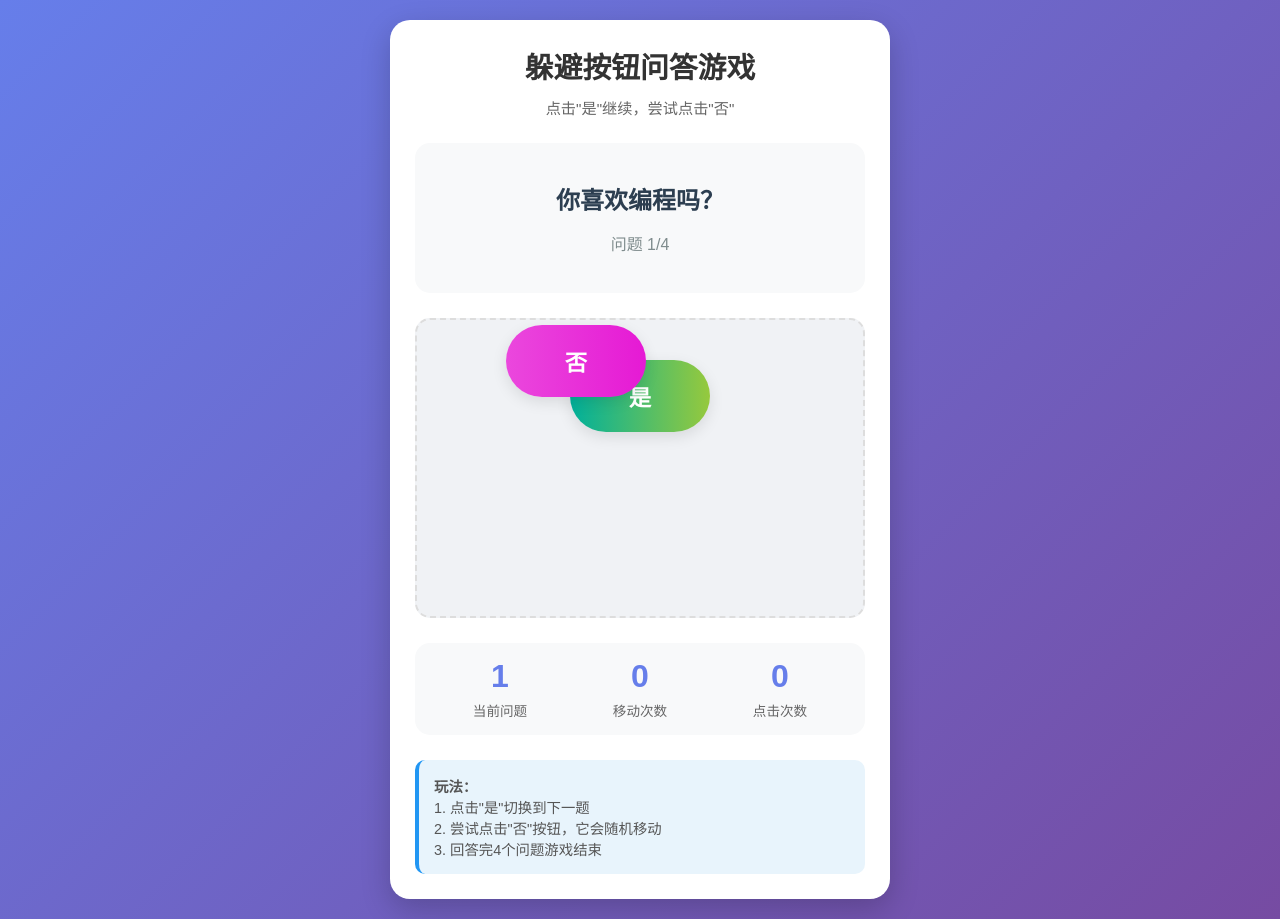
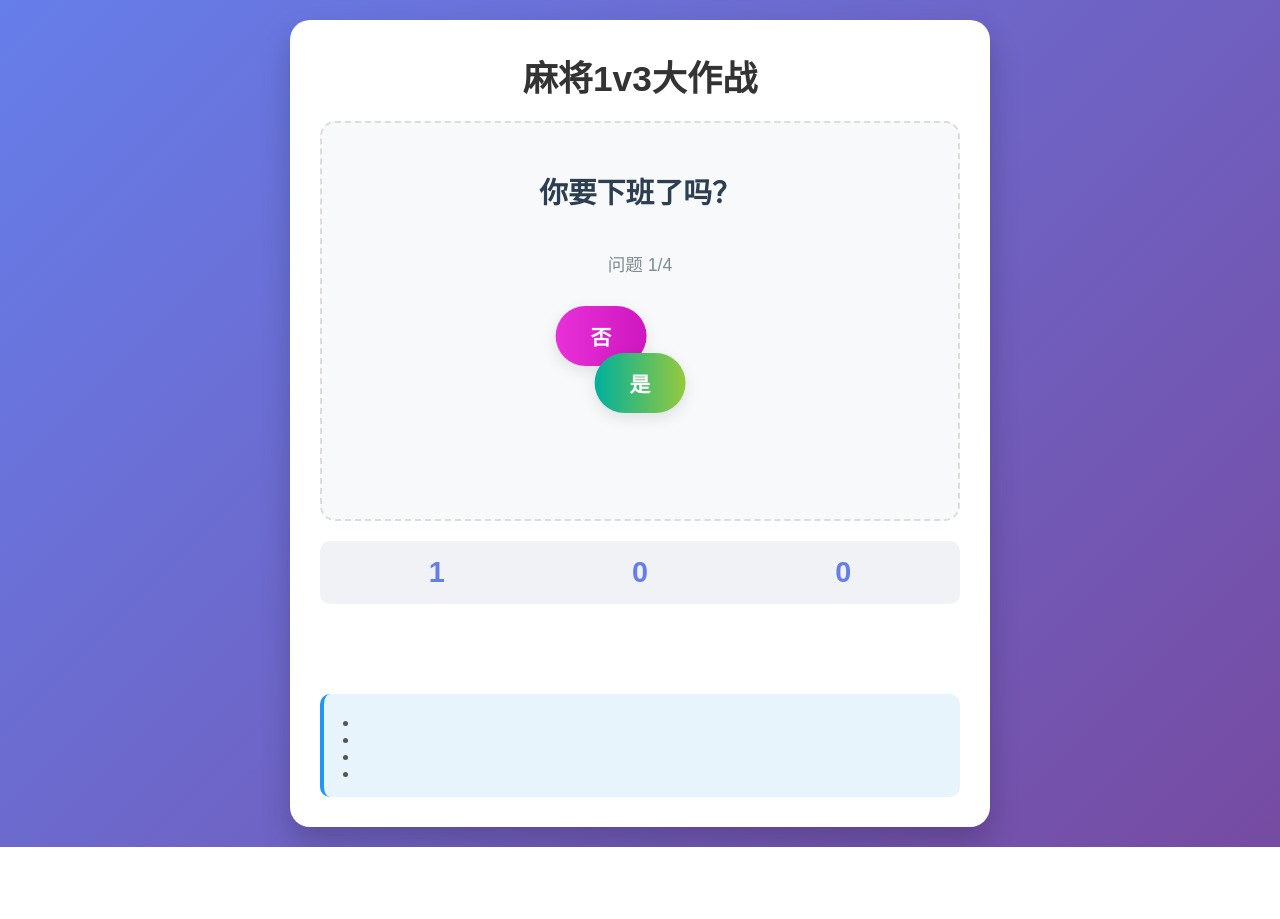
Before and after one commit to xiaomei981011-cloud/button-game, a plain HTML site: page index.html in a window 1280 px wide. After the commit the page ends 847 px from the top, so only its background shows below. Drawn offline with Linux system fonts and the light colour scheme.

Commit message:
Update index.html

```diff
--- a/index.html
+++ b/index.html
@@ -2,362 +2,441 @@
 <html lang="zh">
 <head>
     <meta charset="UTF-8">
-    <meta name="viewport" content="width=device-width, initial-scale=1.0, maximum-scale=1.0, user-scalable=no">
-    <meta name="apple-mobile-web-app-capable" content="yes">
-    <meta name="apple-mobile-web-app-status-bar-style" content="black-translucent">
-    <title>躲避按钮问答游戏</title>
-    <link rel="manifest" href="manifest.json">
+    <meta name="viewport" content="width=device-width, initial-scale=1.0">
+    <title>麻将1v3大作战</title>
     <style>
         * {
             margin: 0;
             padding: 0;
             box-sizing: border-box;
-            -webkit-tap-highlight-color: transparent;
             font-family: 'Arial', sans-serif;
         }
 
         body {
-            background: linear-gradient(135deg, #667eea 0%, #764ba2 100%);
-            min-height: 100vh;
-            padding: 20px;
             display: flex;
             justify-content: center;
             align-items: center;
-            touch-action: manipulation;
+            min-height: 100vh;
+            background: linear-gradient(135deg, #667eea 0%, #764ba2 100%);
+            padding: 20px;
         }
 
         .container {
-            background: white;
+            background-color: white;
             border-radius: 20px;
-            padding: 25px;
-            width: 100%;
-            max-width: 500px;
-            box-shadow: 0 10px 30px rgba(0,0,0,0.2);
+            box-shadow: 0 15px 30px rgba(0, 0, 0, 0.2);
+            padding: 30px;
+            width: 90%;
+            max-width: 700px;
+            text-align: center;
+            position: relative;
+        }
+
+        .header {
+            margin-bottom: 20px;
         }
 
         h1 {
             color: #333;
-            font-size: 1.8rem;
-            margin-bottom: 10px;
-            text-align: center;
+            margin-bottom: 5px;
+            font-size: 2.2rem;
         }
 
         .subtitle {
             color: #666;
-            text-align: center;
-            margin-bottom: 25px;
-            font-size: 0.95rem;
-        }
-
-        .question-box {
-            background: #f8f9fa;
-            border-radius: 15px;
-            padding: 25px;
-            margin: 25px 0;
-            min-height: 150px;
-            display: flex;
-            flex-direction: column;
-            justify-content: center;
-            align-items: center;
-        }
-
-        .question {
-            font-size: 1.5rem;
-            color: #2c3e50;
-            text-align: center;
-            margin-bottom: 15px;
-            font-weight: bold;
-        }
-
-        .question-counter {
-            color: #7f8c8d;
             font-size: 1rem;
         }
 
         .game-area {
             position: relative;
-            height: 300px;
-            background: #f0f2f5;
+            height: 400px;
+            background-color: #f8f9fa;
             border-radius: 15px;
-            margin: 25px 0;
+            margin: 20px 0;
+            border: 2px dashed #ddd;
             overflow: hidden;
-            border: 2px dashed #ddd;
+        }
+
+        .question-container {
+            padding: 25px;
+            height: 180px;
+            display: flex;
+            flex-direction: column;
+            justify-content: center;
+        }
+
+        .question {
+            font-size: 1.8rem;
+            color: #2c3e50;
+            font-weight: bold;
+            margin-bottom: 10px;
+            min-height: 80px;
+            display: flex;
+            align-items: center;
+            justify-content: center;
+        }
+
+        .question-number {
+            color: #7f8c8d;
+            font-size: 1.1rem;
+            margin-top: 10px;
+        }
+
+        .buttons-area {
+            position: relative;
+            height: 200px;
+            width: 100%;
         }
 
         .btn {
             position: absolute;
-            padding: 20px 35px;
-            font-size: 1.4rem;
+            padding: 15px 35px;
+            font-size: 1.3rem;
             border: none;
             border-radius: 50px;
+            cursor: pointer;
             font-weight: bold;
-            box-shadow: 0 5px 15px rgba(0,0,0,0.1);
-            transition: all 0.2s;
-            min-width: 140px;
-            text-align: center;
-            cursor: pointer;
-            z-index: 10;
-        }
-
-        .btn:active {
-            transform: scale(0.95);
+            box-shadow: 0 5px 15px rgba(0, 0, 0, 0.1);
+            transition: all 0.2s ease;
         }
 
         #yes-btn {
             background: linear-gradient(to right, #00b09b, #96c93d);
             color: white;
-            top: 40px;
             left: 50%;
             transform: translateX(-50%);
+            top: 50px;
+            z-index: 10;
         }
 
         #no-btn {
             background: linear-gradient(to right, #ff416c, #ff4b2b);
             color: white;
-            top: 130px;
+            top: 120px;
             left: 50%;
             transform: translateX(-50%);
+        }
+
+        .btn:hover {
+            transform: scale(1.05);
+        }
+
+        #yes-btn:hover {
+            background: linear-gradient(to right, #009688, #8bc34a);
+        }
+
+        #no-btn:hover {
+            background: linear-gradient(to right, #e53935, #d32f2f);
         }
 
         .stats {
             display: flex;
             justify-content: space-around;
-            margin: 25px 0;
+            margin-top: 20px;
             padding: 15px;
-            background: #f8f9fa;
-            border-radius: 15px;
+            background-color: #f0f2f5;
+            border-radius: 10px;
         }
 
-        .stat {
+        .stat-item {
             text-align: center;
         }
 
-        .stat-number {
-            font-size: 2rem;
+        .stat-value {
+            font-size: 1.8rem;
+            font-weight: bold;
             color: #667eea;
-            font-weight: bold;
         }
 
         .stat-label {
-            font-size: 0.85rem;
+            font-size: 0.9rem;
             color: #666;
-            margin-top: 5px;
         }
 
         .instructions {
-            background: #e8f4fc;
+            background-color: #e8f4fc;
             padding: 15px;
             border-radius: 10px;
             margin-top: 20px;
-            font-size: 0.9rem;
+            font-size: 0.95rem;
             color: #555;
             border-left: 4px solid #2196f3;
         }
 
-        @media (max-width: 480px) {
+        .completion-message {
+            margin-top: 20px;
+            font-size: 1.5rem;
+            color: #2c3e50;
+            font-weight: bold;
+            min-height: 50px;
+            padding: 15px;
+            background-color: #f8f9fa;
+            border-radius: 10px;
+            opacity: 0;
+            transform: translateY(20px);
+            transition: all 0.5s ease;
+        }
+
+        .completion-message.show {
+            opacity: 1;
+            transform: translateY(0);
+        }
+
+        @media (max-width: 600px) {
             .container {
                 padding: 20px;
             }
 
             h1 {
+                font-size: 1.8rem;
+            }
+
+            .question {
                 font-size: 1.5rem;
             }
 
-            .question {
-                font-size: 1.3rem;
+            .btn {
+                padding: 12px 25px;
+                font-size: 1.1rem;
             }
-
-            .btn {
-                padding: 18px 30px;
-                font-size: 1.2rem;
-                min-width: 120px;
-            }
-
-            .game-area {
-                height: 250px;
-            }
-        }
-
-        /* 防止长按菜单 */
-        .btn {
-            -webkit-user-select: none;
-            -moz-user-select: none;
-            -ms-user-select: none;
-            user-select: none;
         }
     </style>
 </head>
 <body>
     <div class="container">
-        <h1>躲避按钮问答游戏</h1>
-        <p class="subtitle">点击"是"继续，尝试点击"否"</p>
-
-        <div class="question-box">
-            <div class="question" id="question">你喜欢编程吗？</div>
-            <div class="question-counter" id="counter">问题 1/4</div>
+        <div class="header">
+            <h1>麻将1v3大作战</h1>
+            <p class="subtitle"></p>
         </div>
 
-        <div class="game-area" id="game-area">
+        <div class="game-area">
+            <div class="question-container">
+                <div class="question" id="question">问题加载中...</div>
+                <div class="question-number" id="question-number">问题 1/4</div>
+            </div>
+
+            <div class="buttons-area" id="buttons-area">
                 <button class="btn" id="yes-btn">是</button>
                 <button class="btn" id="no-btn">否</button>
             </div>
+        </div>
 
         <div class="stats">
-            <div class="stat">
-                <div class="stat-number" id="current">1</div>
-                <div class="stat-label">当前问题</div>
+            <div class="stat-item">
+                <div class="stat-value" id="current-question">1</div>
+                <div class="stat-label"></div>
             </div>
-            <div class="stat">
-                <div class="stat-number" id="moves">0</div>
-                <div class="stat-label">移动次数</div>
+            <div class="stat-item">
+                <div class="stat-value" id="no-move-count">0</div>
+                <div class="stat-label"></div>
             </div>
-            <div class="stat">
-                <div class="stat-number" id="clicks">0</div>
-                <div class="stat-label">点击次数</div>
+            <div class="stat-item">
+                <div class="stat-value" id="yes-click-count">0</div>
+                <div class="stat-label"></div>
             </div>
         </div>
 
+        <div class="completion-message" id="completion-message"></div>
+
         <div class="instructions">
-            <strong>玩法：</strong><br>
-            1. 点击"是"切换到下一题<br>
-            2. 尝试点击"否"按钮，它会随机移动<br>
-            3. 回答完4个问题游戏结束
+            <p><strong></strong></p>
+            <ul style="text-align: left; padding-left: 20px; margin-top: 5px;">
+                <li></li>
+                <li></li>
+                <li></li>
+                <li></li>
+            </ul>
         </div>
     </div>
 
     <script>
-        // 手机触摸优化版本
+        document.addEventListener('DOMContentLoaded', function() {
+            // 获取元素
             const yesBtn = document.getElementById('yes-btn');
             const noBtn = document.getElementById('no-btn');
-        const question = document.getElementById('question');
-        const counter = document.getElementById('counter');
-        const currentSpan = document.getElementById('current');
-        const movesSpan = document.getElementById('moves');
-        const clicksSpan = document.getElementById('clicks');
-        const gameArea = document.getElementById('game-area');
+            const questionElement = document.getElementById('question');
+            const questionNumberElement = document.getElementById('question-number');
+            const currentQuestionElement = document.getElementById('current-question');
+            const noMoveCountElement = document.getElementById('no-move-count');
+            const yesClickCountElement = document.getElementById('yes-click-count');
+            const completionMessageElement = document.getElementById('completion-message');
+            const buttonsArea = document.getElementById('buttons-area');
 
+            // 游戏状态变量
+            let currentQuestionIndex = 0;
+            let noMoveCount = 0;
+            let yesClickCount = 0;
+            let gameCompleted = false;
+
+            // 定义4个问题
             const questions = [
-            "你喜欢编程吗？",
-            "你觉得这个游戏有趣吗？",
-            "你今天过得愉快吗？",
-            "你想继续学习编程吗？"
+                "你要下班了吗？",
+                "今天上班累吗？",
+                "下班了有时间吗？",
+                "是否接受一场酣畅淋漓的排列组合游戏？"
             ];
 
-        let currentIndex = 0;
-        let moves = 0;
-        let clicks = 0;
-        let gameOver = false;
+            // 游戏完成时的消息
+            const completionMessages = [
+                "今晚19点不见不散！",
+                "今晚19点不见不散！",
+                "今晚19点不见不散！",
+                "今晚19点不见不散！"
+            ];
 
-        // 更新显示
-        function updateDisplay() {
-            question.textContent = questions[currentIndex];
-            counter.textContent = `问题 ${currentIndex + 1}/4`;
-            currentSpan.textContent = currentIndex + 1;
+            // 初始化显示第一个问题
+            updateQuestionDisplay();
+
+            // "是"按钮点击事件
+            yesBtn.addEventListener('click', function() {
+                if (gameCompleted) return;
+
+                yesClickCount++;
+                yesClickCountElement.textContent = yesClickCount;
+
+                // 切换到下一个问题
+                currentQuestionIndex++;
+
+                if (currentQuestionIndex < questions.length) {
+                    // 显示下一个问题
+                    updateQuestionDisplay();
+
+                    // 移动"否"按钮到随机位置
+                    moveNoButton();
+                    noMoveCount++;
+                    noMoveCountElement.textContent = noMoveCount;
+                } else {
+                    // 所有问题已回答完毕
+                    completeGame();
+                }
+            });
+
+            // "否"按钮鼠标悬停事件
+           // "否"按钮鼠标悬停事件 - 极速随机移动
+let hoverInterval;
+let isHovering = false;
+
+noBtn.addEventListener('mouseover', function() {
+    if (gameCompleted || isHovering) return;
+
+    isHovering = true;
+
+    // 鼠标悬停时快速连续移动
+    hoverInterval = setInterval(() => {
+        if (!gameCompleted) {
+            moveNoButton();
+            noMoveCount++;
+            noMoveCountElement.textContent = noMoveCount;
+        }
+    }, 150); // 每150毫秒移动一次
+});
+
+noBtn.addEventListener('mouseout', function() {
+    isHovering = false;
+    clearInterval(hoverInterval);
+});
+
+            // "否"按钮点击事件
+            noBtn.addEventListener('click', function(e) {
+                if (gameCompleted) return;
+
+                e.preventDefault();
+                moveNoButton();
+                noMoveCount++;
+                noMoveCountElement.textContent = noMoveCount;
+
+                return false;
+            });
+
+            // 更新问题显示
+            function updateQuestionDisplay() {
+                questionElement.textContent = questions[currentQuestionIndex];
+                questionNumberElement.textContent = `问题 ${currentQuestionIndex + 1}/${questions.length}`;
+                currentQuestionElement.textContent = currentQuestionIndex + 1;
             }
 
-        // 随机移动"否"按钮
+            // 移动"否"按钮到随机位置
             function moveNoButton() {
-            const areaRect = gameArea.getBoundingClientRect();
+                if (gameCompleted) return;
+
+                const areaRect = buttonsArea.getBoundingClientRect();
                 const btnRect = noBtn.getBoundingClientRect();
 
-            // 计算可移动区域
+                // 计算可移动的区域（减去按钮自身的尺寸）
                 const maxX = areaRect.width - btnRect.width;
                 const maxY = areaRect.height - btnRect.height;
 
+                // 确保最小范围
+                if (maxX <= 0 || maxY <= 0) return;
+
                 // 生成随机位置
-            const randomX = Math.random() * maxX;
-            const randomY = Math.random() * maxY;
+                const randomX = Math.floor(Math.random() * maxX);
+                const randomY = Math.floor(Math.random() * maxY);
+
+                // 确保不会与"是"按钮重叠
+                const yesBtnRect = yesBtn.getBoundingClientRect();
+                let attempts = 0;
+                let newX = randomX;
+                let newY = randomY;
+
+                // 尝试10次找到一个不重叠的位置
+                while (attempts < 10) {
+                    // 检查是否与"是"按钮重叠
+                    const overlap = checkOverlap(
+                        newX, newY, btnRect.width, btnRect.height,
+                        50, 50, yesBtnRect.width, yesBtnRect.height
+                    );
+
+                    if (!overlap) break;
+
+                    newX = Math.floor(Math.random() * maxX);
+                    newY = Math.floor(Math.random() * maxY);
+                    attempts++;
+                }
 
                 // 应用新位置
-            noBtn.style.left = `${randomX}px`;
-            noBtn.style.top = `${randomY}px`;
+                noBtn.style.left = `${newX}px`;
+                noBtn.style.top = `${newY}px`;
 
-            // 随机颜色
-            const hue = Math.random() * 360;
-            noBtn.style.background = `linear-gradient(to right, hsl(${hue}, 80%, 60%), hsl(${hue}, 80%, 50%))`;
+                // 随机改变按钮颜色，增加趣味性
+                const hue = Math.floor(Math.random() * 360);
+                noBtn.style.background = `linear-gradient(to right, hsl(${hue}, 80%, 55%), hsl(${hue}, 80%, 45%))`;
             }
 
-        // "是"按钮点击
-        yesBtn.addEventListener('click', function() {
-            if (gameOver) {
-                location.reload();
-                return;
+            // 检查两个元素是否重叠的辅助函数
+            function checkOverlap(x1, y1, w1, h1, x2, y2, w2, h2) {
+                return x1 < x2 + w2 && x1 + w1 > x2 && y1 < y2 + h2 && y1 + h1 > y2;
             }
 
-            clicks++;
-            clicksSpan.textContent = clicks;
+            // 游戏完成
+            function completeGame() {
+                gameCompleted = true;
 
-            if (currentIndex < questions.length - 1) {
-                currentIndex++;
-                updateDisplay();
-            } else {
-                gameOver = true;
-                question.textContent = "🎉 游戏完成！";
+                // 随机选择一个完成消息
+                const randomMessageIndex = Math.floor(Math.random() * completionMessages.length);
+                completionMessageElement.textContent = completionMessages[randomMessageIndex];
+                completionMessageElement.classList.add('show');
+
+                // 更新问题显示
+                questionElement.textContent = "今晚19点不见不散！";
+                questionNumberElement.textContent = "";
+
+                // 改变按钮状态
                 yesBtn.textContent = "重新开始";
-                noBtn.style.display = 'none';
+                yesBtn.style.background = "linear-gradient(to right, #2196f3, #1976d2)";
+
+                // 隐藏"否"按钮
+                noBtn.style.display = "none";
+
+                // 添加重新开始功能
+                yesBtn.onclick = function() {
+                    location.reload();
+                };
             }
 
-            // 移动否按钮
+            // 初始随机移动"否"按钮
             moveNoButton();
-            moves++;
-            movesSpan.textContent = moves;
         });
-
-        // "否"按钮触摸事件（移动端）
-        let touchTimer;
-        noBtn.addEventListener('touchstart', function(e) {
-            e.preventDefault();
-
-            // 快速连续移动
-            clearInterval(touchTimer);
-            touchTimer = setInterval(() => {
-                if (!gameOver) {
-                    moveNoButton();
-                    moves++;
-                    movesSpan.textContent = moves;
-                }
-            }, 200);
-        });
-
-        noBtn.addEventListener('touchend', function() {
-            clearInterval(touchTimer);
-        });
-
-        // "否"按钮鼠标事件（桌面端）
-        let mouseTimer;
-        noBtn.addEventListener('mouseover', function() {
-            if (gameOver) return;
-
-            clearInterval(mouseTimer);
-            mouseTimer = setInterval(() => {
-                moveNoButton();
-                moves++;
-                movesSpan.textContent = moves;
-            }, 200);
-        });
-
-        noBtn.addEventListener('mouseout', function() {
-            clearInterval(mouseTimer);
-        });
-
-        // 点击也移动
-        noBtn.addEventListener('click', function(e) {
-            e.preventDefault();
-            if (!gameOver) {
-                moveNoButton();
-                moves++;
-                movesSpan.textContent = moves;
-            }
-        });
-
-        // 初始化
-        updateDisplay();
-        moveNoButton();
-
-        // 添加到主屏幕提示
-        if ('standalone' in navigator || window.matchMedia('(display-mode: standalone)').matches) {
-            console.log("已添加到主屏幕");
-        }
     </script>
 </body>
 </html>
```
Lines whose indentation alone changed are shown as unchanged.
